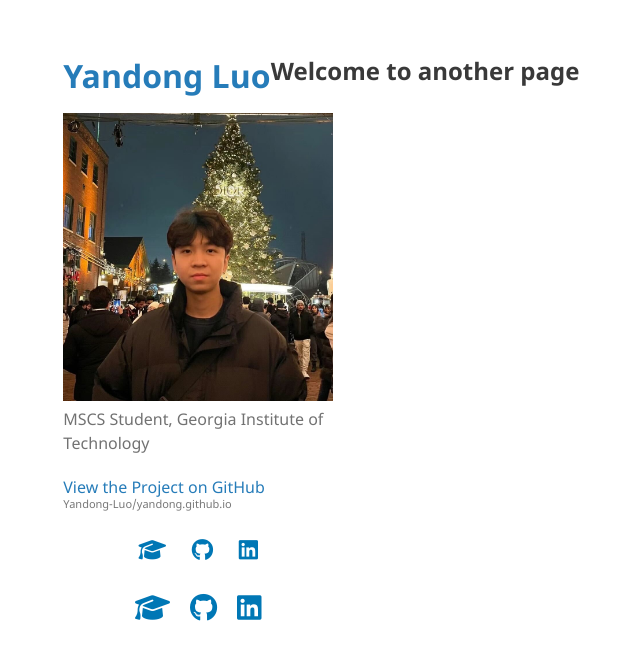
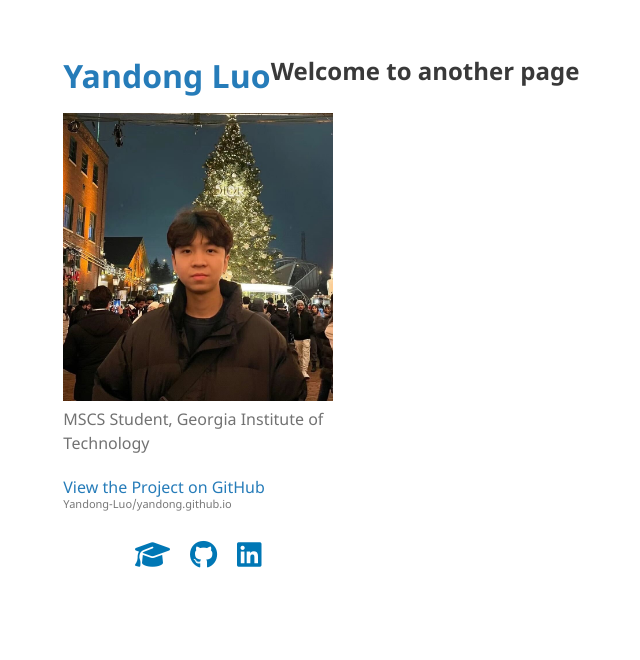
Before and after one commit to Yandong-Luo/yandong.github.io, a Jekyll site: the page built from another-page.md, in a window 1280 px wide. Shown: the top 660 px of the page, without its empty margins (53-693 px from the left). Built offline with Jekyll 4.4.1, drawn with Linux system fonts in a browser that asks for light colours; our own code applies the rules of GitHub Pages for plain Markdown files.

Commit message:
add email

```diff
--- a/_layouts/default.html
+++ b/_layouts/default.html
@@ -98,7 +98,7 @@
         {% endif %}
 
         {% if site.github.is_user_page %}
-        <p class="view"><a href="{{ site.github.owner_url }}">View My GitHub Profile</a></p>
+        <p class="view">Email: yluo471@gatech.edu</p>
         {% endif %}
 
         {% if site.show_downloads %}
@@ -120,7 +120,7 @@
         </ul> -->
 
         <!-- <ul class="downloads"> -->
-          <div style="text-align: center; margin-top: 20px;">
+          <!-- <div style="text-align: center; margin-top: 20px;">
             <a href="https://scholar.google.com/citations?user=l9unWNQAAAAJ&hl=en" target="_blank" style="font-size: 22px; margin: 0 10px; color: #0077b5; transition: transform 0.3s ease;" onmouseover="this.style.transform='scale(1.2)'" onmouseout="this.style.transform='scale(1)'">
               <i class="fas fa-graduation-cap"></i>
             </a>
@@ -130,7 +130,7 @@
             <a href="https://www.linkedin.com/in/yandong-luo-gt-robotics/" target="_blank" style="font-size: 22px; margin: 0 10px; color: #0077b5; transition: transform 0.3s ease;" onmouseover="this.style.transform='scale(1.2)'" onmouseout="this.style.transform='scale(1)'">
               <i class="fab fa-linkedin"></i>
             </a>
-          </div>
+          </div> -->
 
           <div class="icon-bar">
             <a href="https://scholar.google.com/citations?user=l9unWNQAAAAJ&hl=en" target="_blank" class="icon scholar"><i class="fas fa-graduation-cap"></i></a>
```
